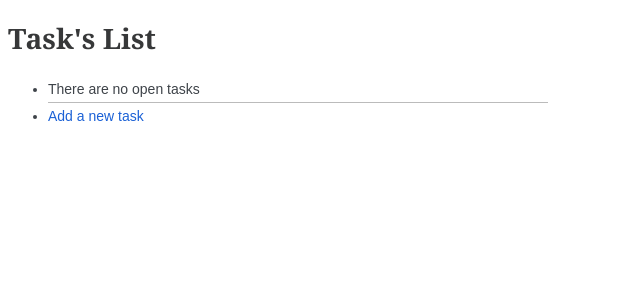
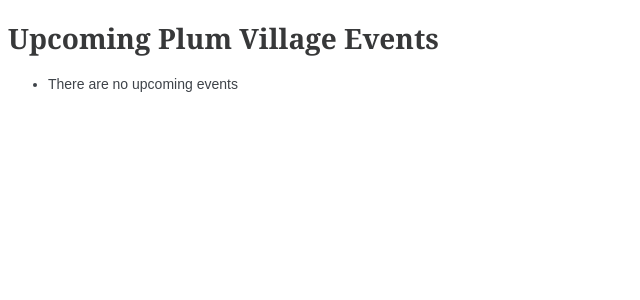
Before and after one commit to brstream/aggregate_website, a Python web app: template templates/list.mako in a window 1280 px wide. Shown: the top 300 px of the page, without its empty margins (0-640 px from the left). Run offline with Mako, Linux system fonts and the light colour scheme; the template is opened without the code that fills it, so the values that code supplies are empty.

Commit message:
Converting to mako templates, removed PlumVillageViews class for the moment

```diff
--- a/application.py
+++ b/application.py
@@ -14,6 +14,8 @@
     config = Configurator(settings=settings)
     config.scan("views")
     config.scan("subscribers")
+    # routes setup
+    config.add_route('list', '/')
     # serve app
     app = config.make_wsgi_app()
     return app
--- a/templates/layout.mako
+++ b/templates/layout.mako
@@ -4,8 +4,8 @@
 <head>
 
   <meta charset="utf-8">
-  <title>Pyramid Task's List Tutorial</title>
-  <meta name="author" content="Pylons Project">
+  <title>Plum Village Aggregate Site</title>
+  <meta name="author" content="Brother Stream">
   <link rel="shortcut icon" href="/static/favicon.ico">
   <link rel="stylesheet" href="/static/style.css">
 
--- a/templates/list.mako
+++ b/templates/list.mako
@@ -1,22 +1,17 @@
 # -*- coding: utf-8 -*-
 <%inherit file="layout.mako"/>
 
-<h1>Task's List</h1>
+<h1>Upcoming Plum Village Events</h1>
 
-<ul id="tasks">
-% if tasks:
-  % for task in tasks:
+<ul id="events">
+% if events:
+  % for event in events:
   <li>
-    <span class="name">${task['name']}</span>
-    <span class="actions">
-      [ <a href="${request.route_url('close', id=task['id'])}">close</a> ]
+    <span class="text">${event['text']}</span>
     </span>
   </li>
   % endfor
 % else:
-  <li>There are no open tasks</li>
+  <li>There are no upcoming events</li>
 % endif
-  <li class="last">
-    <a href="${request.route_url('new')}">Add a new task</a>
-  </li>
 </ul>
```
Also changed, not shown: views.py (+13 -6 lines).
